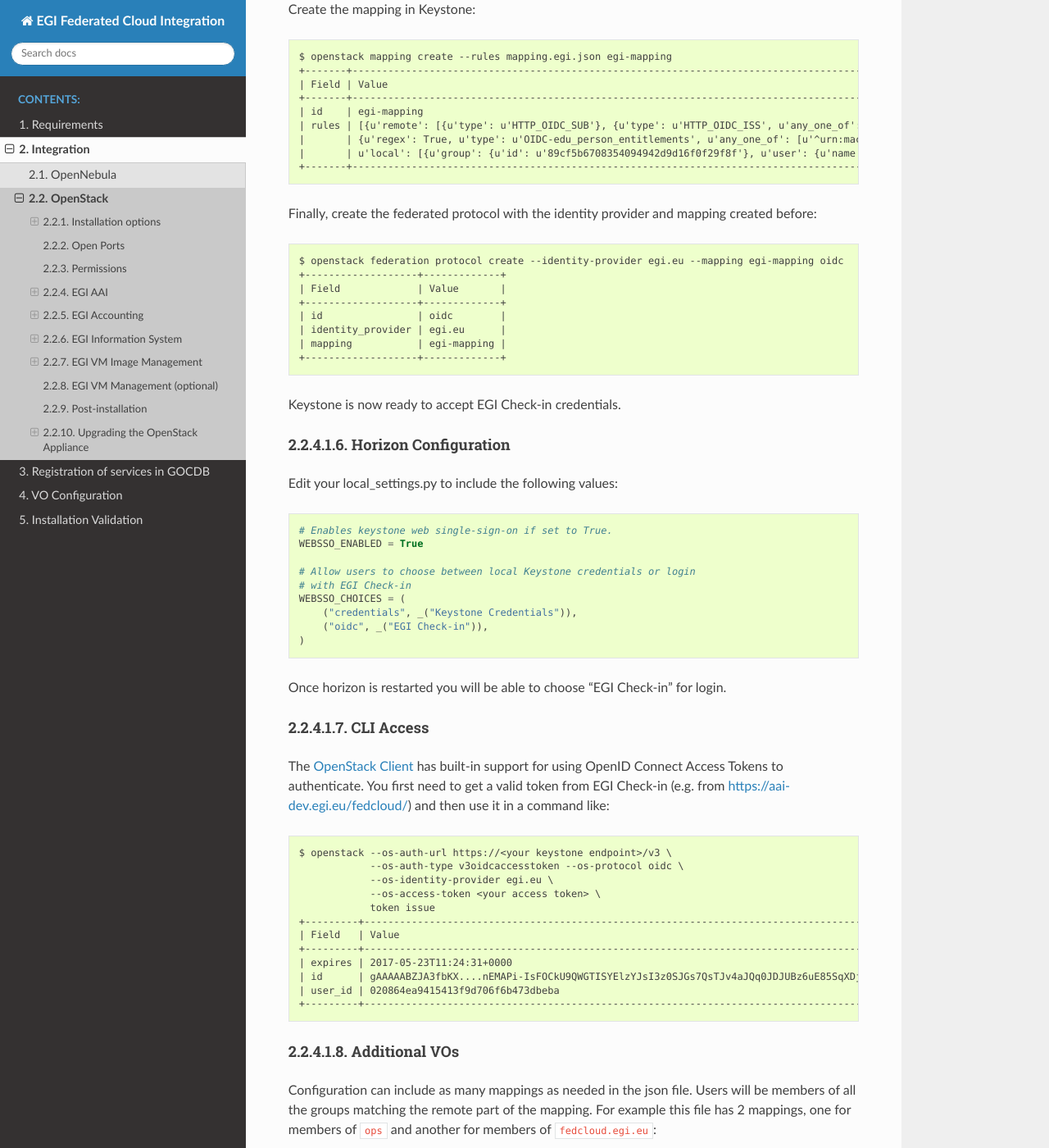
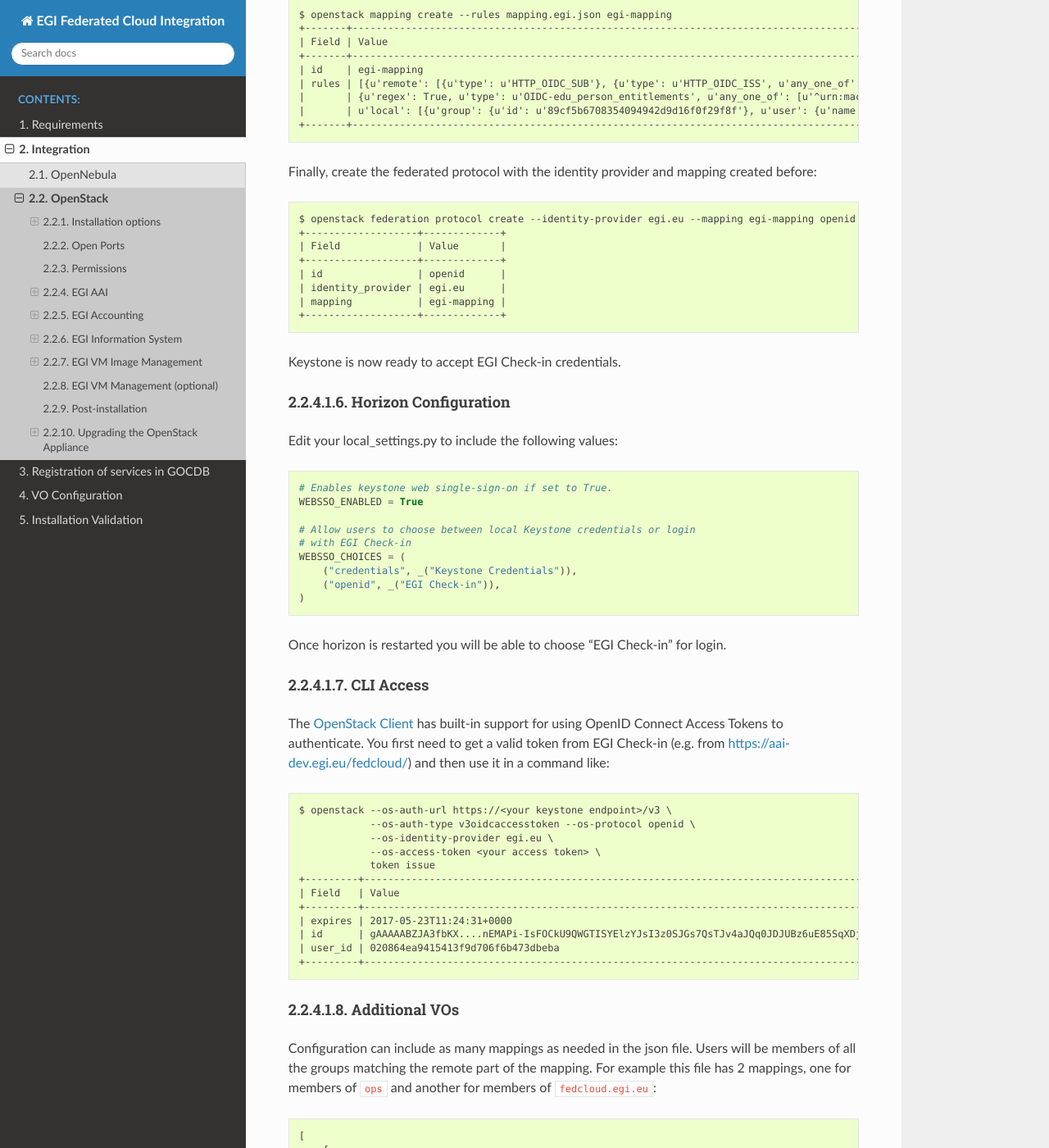
Before and after one commit to EGI-Federation/fedcloud-integration-documentation, a Sphinx documentation site: the page built from source/openstack.rst, in a window 1280 px wide and 1400 px high, scrolled down 7266 px. Shown: the whole window at 82% size. Built offline with Sphinx 7.4.7 and the Read the Docs theme 2.0.0, drawn with Linux system fonts in a browser that asks for light colours; some of the changed text lies outside the part shown.

Commit message:
Use "openid" instead of "oidc" as protocol

```diff
--- a/source/openstack.rst
+++ b/source/openstack.rst
@@ -143,7 +143,7 @@
 
 * *Main* tab:
 
-    * Set redirect URL to ``https://<your keystone endpoint>/v3/auth/OS-FEDERATION/websso/oidc/redirect``. Recent versions of OpenStack may deploy Keystone at ``/identity/``, be sure to include that in the ``<your keystone endpoint>`` part of the URL if needed.
+    * Set redirect URL to ``https://<your keystone endpoint>/v3/auth/OS-FEDERATION/websso/openid/redirect``. Recent versions of OpenStack may deploy Keystone at ``/identity/``, be sure to include that in the ``<your keystone endpoint>`` part of the URL if needed.
 
 * *Access* tab:
 
@@ -180,7 +180,7 @@
     OIDCClientID <client id>
     OIDCClientSecret <client secret>
     OIDCCryptoPassphrase <some crypto pass phrase>
-    OIDCRedirectURI https://<your keystone endpoint>/v3/auth/OS-FEDERATION/websso/oidc/redirect
+    OIDCRedirectURI https://<your keystone endpoint>/v3/auth/OS-FEDERATION/websso/openid/redirect
 
     # OAuth for CLI access
     OIDCOAuthIntrospectionEndpoint  https://aai-dev.egi.eu/oidc/introspect
@@ -190,12 +190,12 @@
     # Increase Shm cache size for supporting long entitlements
     OIDCCacheShmEntrySizeMax 33297
 
-    <Location ~ "/v3/auth/OS-FEDERATION/websso/oidc">
+    <Location ~ "/v3/auth/OS-FEDERATION/websso/openid">
             AuthType  openid-connect
             Require   valid-user
     </Location>
 
-    <Location ~ "/v3/OS-FEDERATION/identity_providers/egi.eu/protocols/oidc/auth">
+    <Location ~ "/v3/OS-FEDERATION/identity_providers/egi.eu/protocols/openid/auth">
             Authtype oauth20
             Require   valid-user
     </Location>
@@ -218,24 +218,22 @@
 Keystone Configuration
 ~~~~~~~~~~~~~~~~~~~~~~
 
-Configure your ``keystone.conf`` to include in the ``[auth]`` section ``oidc`` in the list of authentication methods and the ``keystone.auth.plugins.mapped.Mapped`` class for its implementation:
+Configure your ``keystone.conf`` to include in the ``[auth]`` section ``openid`` in the list of authentication methods:
 
 
 ::
 
     [auth]
 
-    # This may change in your installation, add oidc to the list of the methods you support
-    methods = password, token, oidc
+    # This may change in your installation, add openid to the list of the methods you support
+    methods = password, token, openid
 
-    # OIDC is basically mapped auth method
-    oidc = keystone.auth.plugins.mapped.Mapped
 
-Add a ``[oidc]`` section as follows:
+Add a ``[openid]`` section as follows:
 
 ::
 
-    [oidc]
+    [openid]
     # this is the attribute in the Keystone environment that will define the identity provider
     remote_id_attribute = HTTP_OIDC_ISS
 
@@ -351,11 +349,11 @@
 
 ::
 
-    $ openstack federation protocol create --identity-provider egi.eu --mapping egi-mapping oidc
+    $ openstack federation protocol create --identity-provider egi.eu --mapping egi-mapping openid
     +-------------------+-------------+
     | Field             | Value       |
     +-------------------+-------------+
-    | id                | oidc        |
+    | id                | openid      |
     | identity_provider | egi.eu      |
     | mapping           | egi-mapping |
     +-------------------+-------------+
@@ -377,7 +375,7 @@
     # with EGI Check-in
     WEBSSO_CHOICES = (
         ("credentials", _("Keystone Credentials")),
-        ("oidc", _("EGI Check-in")),
+        ("openid", _("EGI Check-in")),
     )
 
 Once horizon is restarted you will be able to choose "EGI Check-in" for login.
@@ -391,7 +389,7 @@
 ::
 
     $ openstack --os-auth-url https://<your keystone endpoint>/v3 \
-                --os-auth-type v3oidcaccesstoken --os-protocol oidc \
+                --os-auth-type v3oidcaccesstoken --os-protocol openid \
                 --os-identity-provider egi.eu \
                 --os-access-token <your access token> \
                 token issue
@@ -562,7 +560,7 @@
     [auth]
 
     # This may change in your installation, add mapped to the list of the methods you support
-    methods = password, token, oidc, mapped
+    methods = password, token, openid, mapped
 
 
 Create an ``egi.eu`` identity provider and any needed groups as described in
```
